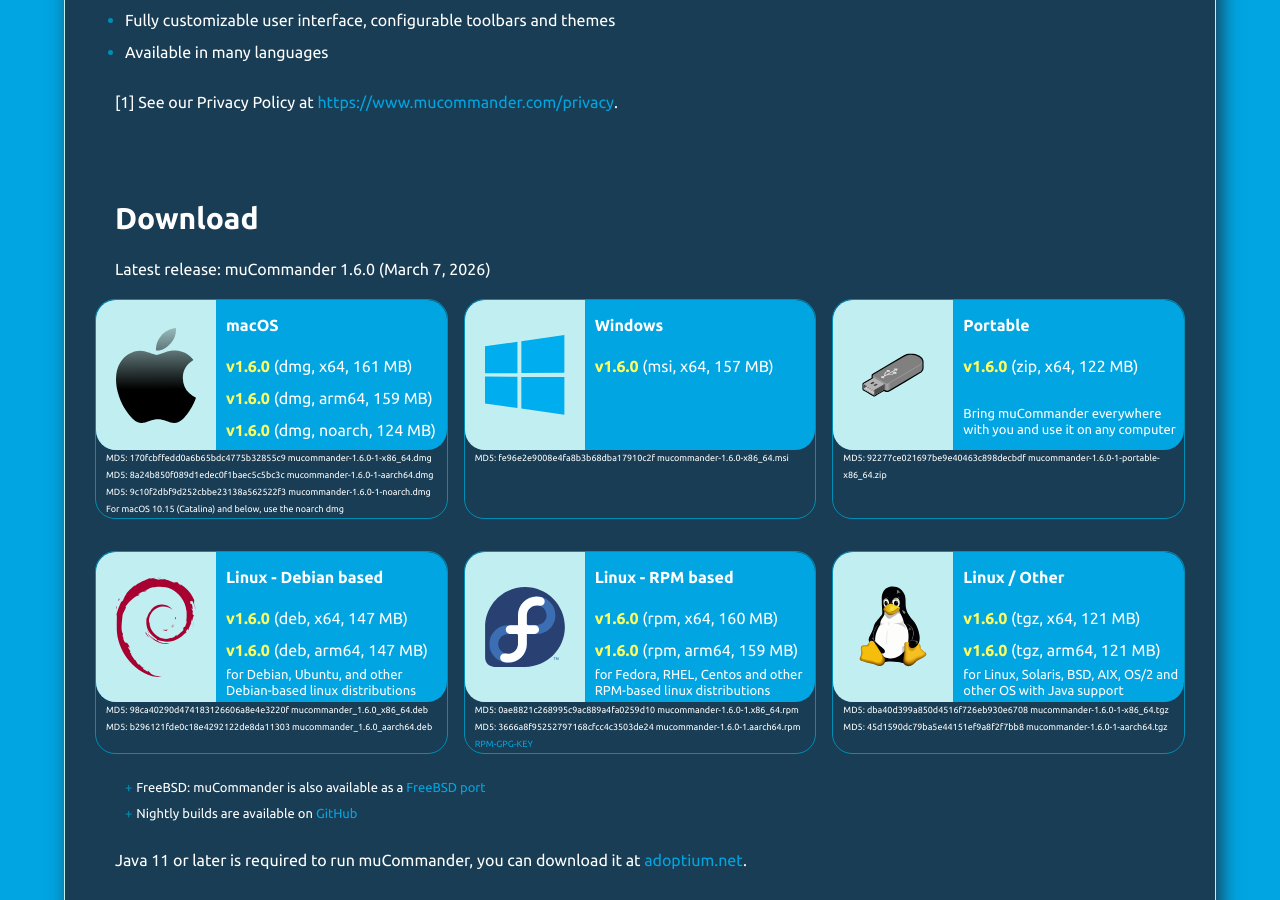
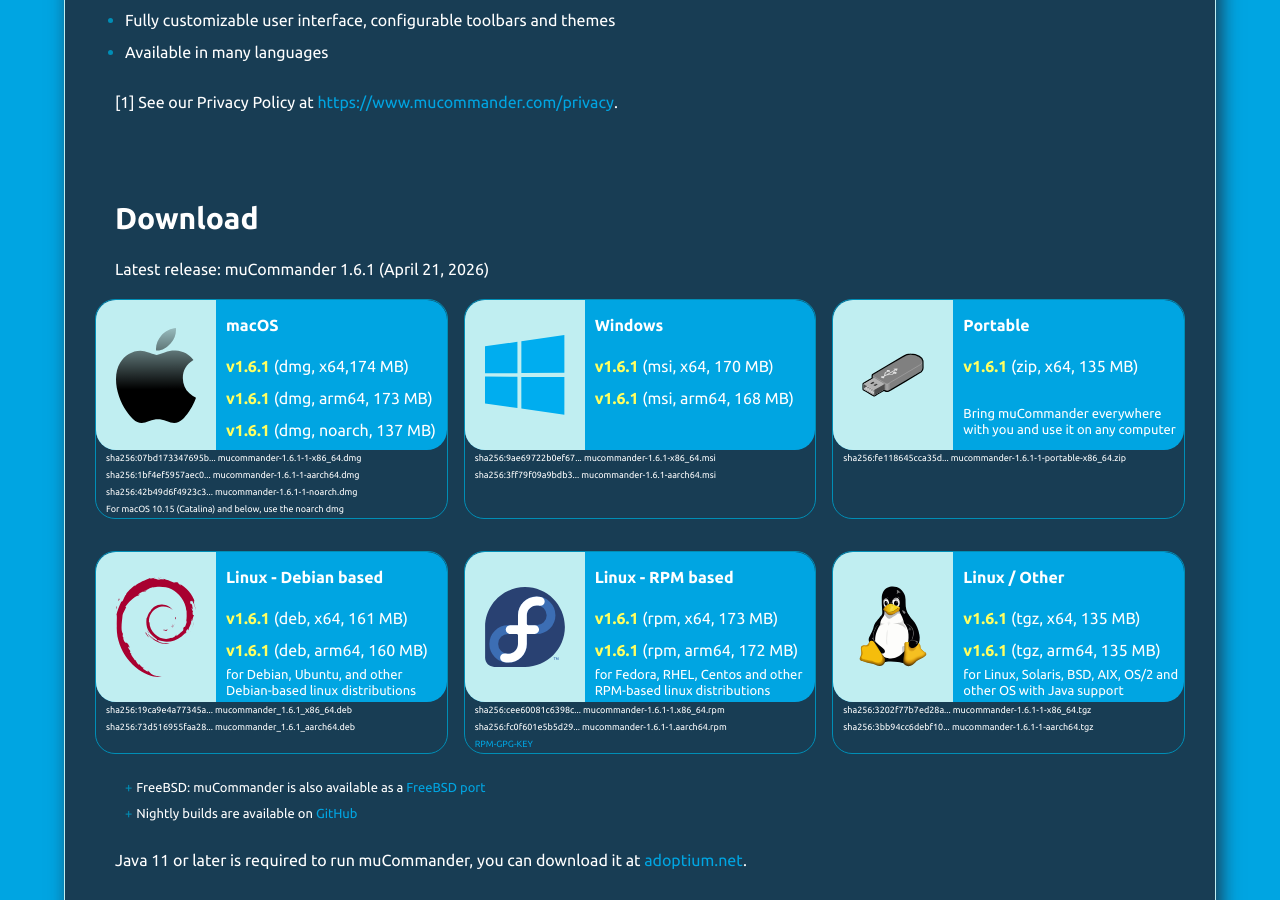
Before and after one commit to mucommander/mucommander.github.io, a Jekyll site: the page index.html, which Jekyll copies as it is, in a window 1280 px wide and 900 px high, scrolled down 791 px. Built offline with Jekyll 4.4.1, drawn with Linux system fonts in a browser that asks for light colours.

```diff
--- a/index.html
+++ b/index.html
@@ -67,7 +67,7 @@
         <section id="download">
 
             <h2>Download</h2>
-            Latest release: <span class="no-wrap">muCommander 1.6.0</span> <span class="no-wrap">(March 7, 2026)</span>
+            Latest release: <span class="no-wrap">muCommander 1.6.1</span> <span class="no-wrap">(April 21, 2026)</span>
             <ul class="list-os">
                 <li>
                     <div class="os os-apple">
@@ -77,11 +77,11 @@
                         <div class="download">
                             <label>macOS</label>
                             <div class="download-link">
-                                <a href="https://github.com/mucommander/mucommander/releases/download/1.6.0-1/mucommander-1.6.0-1-x86_64.dmg">v1.6.0</a> (dmg, x64, 161 MB)
+                                <a href="https://github.com/mucommander/mucommander/releases/download/1.6.1-1/mucommander-1.6.1-1-x86_64.dmg">v1.6.1</a> (dmg, x64,174 MB)
                                 <br/>
-                                <a href="https://github.com/mucommander/mucommander/releases/download/1.6.0-1/mucommander-1.6.0-1-aarch64.dmg">v1.6.0</a> (dmg, arm64, 159 MB)
+                                <a href="https://github.com/mucommander/mucommander/releases/download/1.6.1-1/mucommander-1.6.1-1-aarch64.dmg">v1.6.1</a> (dmg, arm64, 173 MB)
                                 <br/>
-                                <a href="https://github.com/mucommander/mucommander/releases/download/1.6.0-1/mucommander-1.6.0-1-noarch.dmg">v1.6.0</a> (dmg, noarch, 124 MB)
+                                <a href="https://github.com/mucommander/mucommander/releases/download/1.6.1-1/mucommander-1.6.1-1-noarch.dmg">v1.6.1</a> (dmg, noarch, 137 MB)
                             </div>
                             <div class="description">
 
@@ -89,11 +89,11 @@
                         </div>
                     </div>
                     <div class="md5">
-                        MD5: 170fcbffedd0a6b65bdc4775b32855c9 mucommander-1.6.0-1-x86_64.dmg
+                        sha256:07bd173347695b... mucommander-1.6.1-1-x86_64.dmg
 			<br/>
-                        MD5: 8a24b850f089d1edec0f1baec5c5bc3c mucommander-1.6.0-1-aarch64.dmg
+                        sha256:1bf4ef5957aec0... mucommander-1.6.1-1-aarch64.dmg
 			<br/>
-                        MD5: 9c10f2dbf9d252cbbe23138a562522f3 mucommander-1.6.0-1-noarch.dmg
+                        sha256:42b49d6f4923c3... mucommander-1.6.1-1-noarch.dmg
 			<br/>
                         For macOS 10.15 (Catalina) and below, use the noarch dmg
                     </div>
@@ -106,7 +106,9 @@
                         <div class="download">
                             <label>Windows</label>
                             <div class="download-link">
-                                <a href="https://github.com/mucommander/mucommander/releases/download/1.6.0-1/mucommander-1.6.0-x86_64.msi">v1.6.0</a> (msi, x64, 157 MB)
+                                <a href="https://github.com/mucommander/mucommander/releases/download/1.6.1-1/mucommander-1.6.1-x86_64.msi">v1.6.1</a> (msi, x64, 170 MB)
+                            <br/>
+                                <a href="https://github.com/mucommander/mucommander/releases/download/1.6.1-1/mucommander-1.6.1-aarch64.msi">v1.6.1</a> (msi, arm64, 168 MB)
                             </div>
                             <div class="description">
 
@@ -114,7 +116,9 @@
                         </div>
                     </div>
                     <div class="md5">
-                        MD5: fe96e2e9008e4fa8b3b68dba17910c2f mucommander-1.6.0-x86_64.msi
+                        sha256:9ae69722b0ef67...  mucommander-1.6.1-x86_64.msi
+                        <br/>
+                        sha256:3ff79f09a9bdb3... mucommander-1.6.1-aarch64.msi
                     </div>
                 </li>
                 <li>
@@ -125,7 +129,7 @@
                         <div class="download">
                             <label>Portable</label>
                             <div class="download-link">
-                                <a href="https://github.com/mucommander/mucommander/releases/download/1.6.0-1/mucommander-1.6.0-1-portable-x86_64.zip">v1.6.0</a> (zip, x64, 122 MB)
+                                <a href="https://github.com/mucommander/mucommander/releases/download/1.6.1-1/mucommander-1.6.1-1-portable-x86_64.zip">v1.6.1</a> (zip, x64, 135 MB)
                             </div>
                             <div class="description">
                                 Bring muCommander everywhere with you and use it on any computer
@@ -133,7 +137,7 @@
                         </div>
                     </div>
                     <div class="md5">
-                        MD5: 92277ce021697be9e40463c898decbdf mucommander-1.6.0-1-portable-x86_64.zip
+                        sha256:fe118645cca35d... mucommander-1.6.1-1-portable-x86_64.zip
                     </div>
                 </li>
                 <li>
@@ -144,9 +148,9 @@
                         <div class="download">
                             <label>Linux - Debian based</label>
                             <div class="download-link">
-                                <a href="https://github.com/mucommander/mucommander/releases/download/1.6.0-1/mucommander_1.6.0_x86_64.deb">v1.6.0</a> (deb, x64, 147 MB)
+                                <a href="https://github.com/mucommander/mucommander/releases/download/1.6.1-1/mucommander_1.6.1_x86_64.deb">v1.6.1</a> (deb, x64, 161 MB)
                                 <br/>
-                                <a href="https://github.com/mucommander/mucommander/releases/download/1.6.0-1/mucommander_1.6.0_aarch64.deb">v1.6.0</a> (deb, arm64, 147 MB)
+                                <a href="https://github.com/mucommander/mucommander/releases/download/1.6.1-1/mucommander_1.6.1_aarch64.deb">v1.6.1</a> (deb, arm64, 160 MB)
                             </div>
                             <div class="description">
                                 for Debian, Ubuntu, and other Debian-based linux distributions
@@ -154,9 +158,9 @@
                         </div>
                     </div>
                     <div class="md5">
-                        MD5: 98ca40290d474183126606a8e4e3220f mucommander_1.6.0_x86_64.deb
+                        sha256:19ca9e4a77345a... mucommander_1.6.1_x86_64.deb
 			<br/>
-                        MD5: b296121fde0c18e4292122de8da11303 mucommander_1.6.0_aarch64.deb
+                        sha256:73d516955faa28... mucommander_1.6.1_aarch64.deb
                     </div>
                 </li>
                 <li>
@@ -167,9 +171,9 @@
                         <div class="download">
                             <label>Linux - RPM based</label>
                             <div class="download-link">
-                                <a href="https://github.com/mucommander/mucommander/releases/download/1.6.0-1/mucommander-1.6.0-1.x86_64.rpm">v1.6.0</a> (rpm, x64, 160 MB)
+                                <a href="https://github.com/mucommander/mucommander/releases/download/1.6.1-1/mucommander-1.6.1-1.x86_64.rpm">v1.6.1</a> (rpm, x64, 173 MB)
                                 <br/>
-                                <a href="https://github.com/mucommander/mucommander/releases/download/1.6.0-1/mucommander-1.6.0-1.aarch64.rpm">v1.6.0</a> (rpm, arm64, 159 MB)
+                                <a href="https://github.com/mucommander/mucommander/releases/download/1.6.1-1/mucommander-1.6.1-1.aarch64.rpm">v1.6.1</a> (rpm, arm64, 172 MB)
                             </div>
                             <div class="description">
                                 for Fedora, RHEL, Centos and other RPM-based linux distributions
@@ -177,9 +181,9 @@
                         </div>
                     </div>
                     <div class="md5">
-                        MD5: 0ae8821c268995c9ac889a4fa0259d10 mucommander-1.6.0-1.x86_64.rpm
+                        sha256:cee60081c6398c... mucommander-1.6.1-1.x86_64.rpm
 			<br/>
-                        MD5: 3666a8f95252797168cfcc4c3503de24 mucommander-1.6.0-1.aarch64.rpm
+                        sha256:fc0f601e5b5d29... mucommander-1.6.1-1.aarch64.rpm
                         <br/>
                         <a href="rpm/pub.key">RPM-GPG-KEY</a>
                     </div>
@@ -192,9 +196,9 @@
                         <div class="download">
                             <label>Linux / Other</label>
                             <div class="download-link">
-                                <a href="https://github.com/mucommander/mucommander/releases/download/1.6.0-1/mucommander-1.6.0-1-x86_64.tgz">v1.6.0</a> (tgz, x64, 121 MB)
+                                <a href="https://github.com/mucommander/mucommander/releases/download/1.6.1-1/mucommander-1.6.1-1-x86_64.tgz">v1.6.1</a> (tgz, x64, 135 MB)
                                 <br/>
-                                <a href="https://github.com/mucommander/mucommander/releases/download/1.6.0-1/mucommander-1.6.0-1-aarch64.tgz">v1.6.0</a> (tgz, arm64, 121 MB)
+                                <a href="https://github.com/mucommander/mucommander/releases/download/1.6.1-1/mucommander-1.6.1-1-aarch64.tgz">v1.6.1</a> (tgz, arm64, 135 MB)
                             </div>
                             <div class="description">
                                 for Linux, Solaris, BSD, AIX, OS/2 and other OS with Java support
@@ -202,9 +206,9 @@
                         </div>
                     </div>
                     <div class="md5">
-                        MD5: dba40d399a850d4516f726eb930e6708 mucommander-1.6.0-1-x86_64.tgz
+                        sha256:3202f77b7ed28a... mucommander-1.6.1-1-x86_64.tgz
                         <br/>
-                        MD5: 45d1590dc79ba5e44151ef9a8f2f7bb8 mucommander-1.6.0-1-aarch64.tgz
+                        sha256:3bb94cc6debf10... mucommander-1.6.1-1-aarch64.tgz
                     </div>
                 </li>
             </ul>
--- a/version/version.xml
+++ b/version/version.xml
@@ -1,6 +1,6 @@
 <mucommander>
-  <latest_version>1.6.0-1</latest_version>
-  <download_url>https://github.com/mucommander/mucommander/releases/tag/1.6.0-1</download_url>
+  <latest_version>1.6.1-1</latest_version>
+  <download_url>https://github.com/mucommander/mucommander/releases/tag/1.6.1-1</download_url>
   <jar_url></jar_url>
-  <release_date>20260307</release_date>
+  <release_date>20260421</release_date>
 </mucommander>
```
